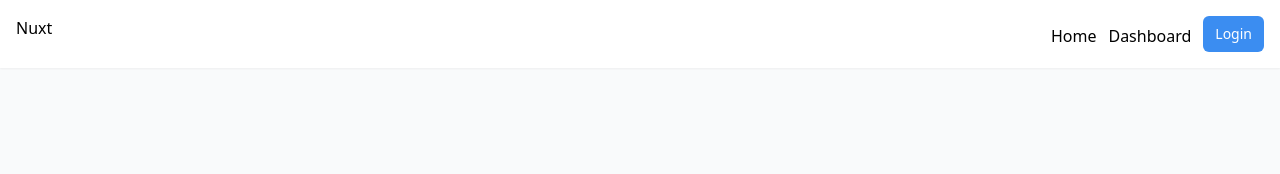
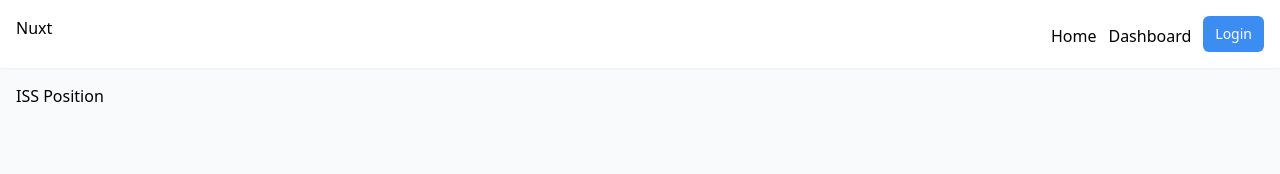
Before and after one commit to lucasjolibois54/spacegen-x, a Nuxt app: page /reports/missionISSPosition in a window 1280 px wide. Shown: the top 174 px of the page. Built offline with nearby package versions, Linux system fonts and the light colour scheme.

Commit message:
Create missionISSPosition.vue

```diff
--- /dev/null
+++ b/pages/reports/missionISSPosition.vue
@@ -0,0 +1,13 @@
+<script setup>
+
+</script>
+
+<template>
+    <div>
+        <h1>ISS Position</h1>
+    </div>
+</template>
+
+<style scoped>
+
+</style>
```
